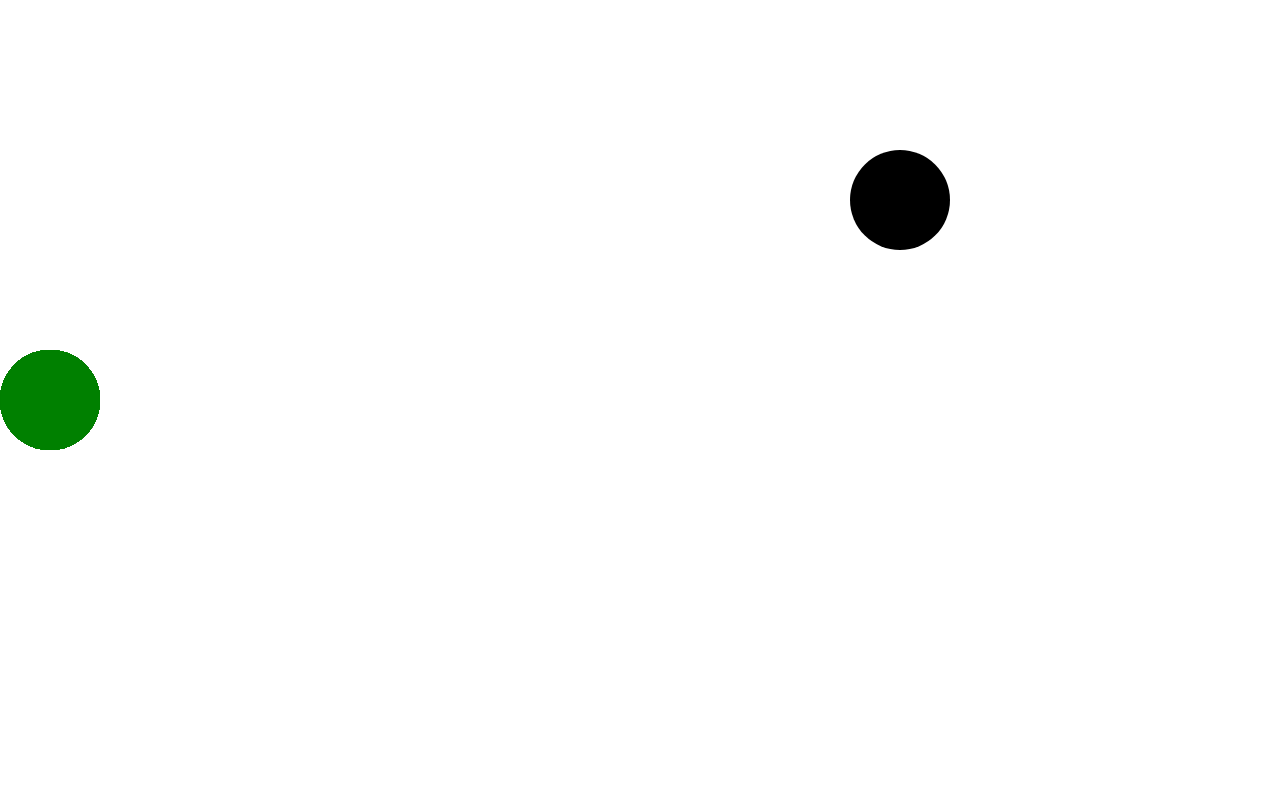
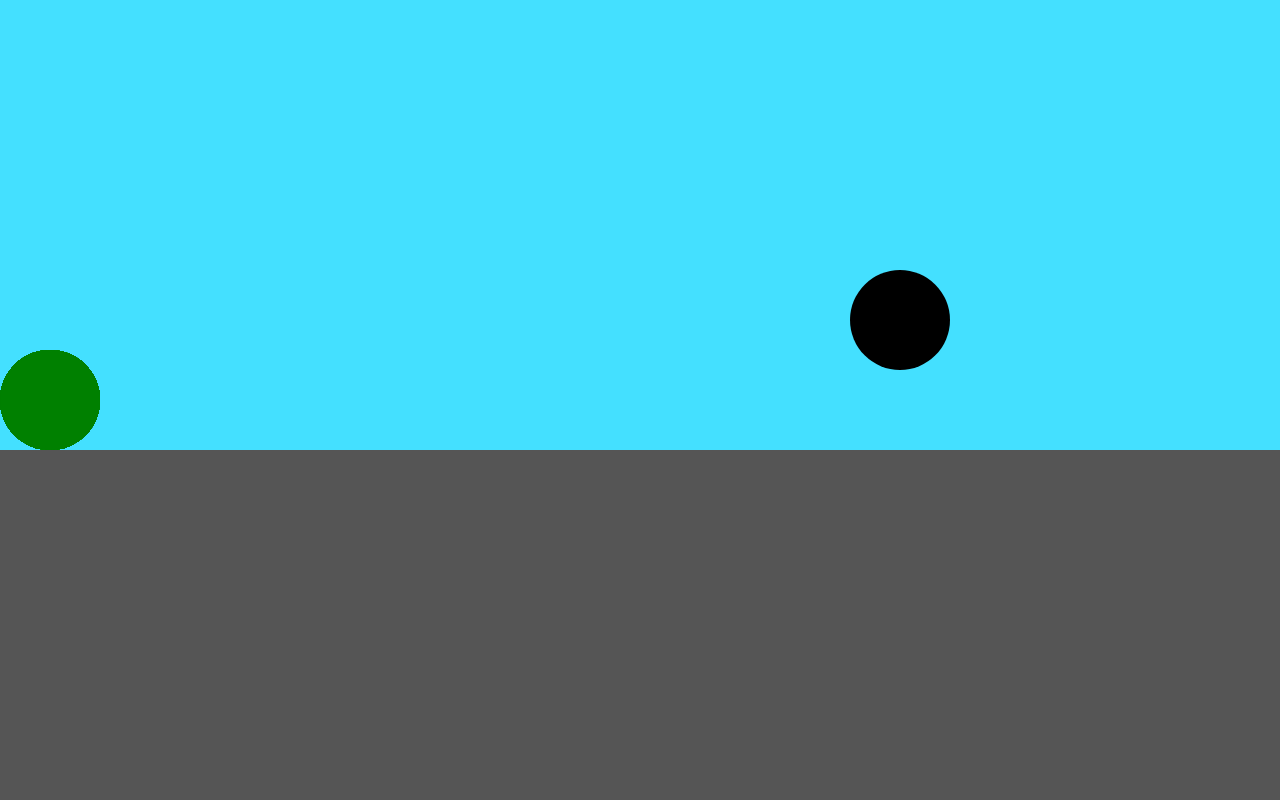
Before and after one commit to MJP8/object, a plain HTML site: page index.html in a window 1280 px wide. Drawn offline with nearby package versions, Linux system fonts and the light colour scheme.

Commit message:
add background and sense touch

```diff
--- a/index.html
+++ b/index.html
@@ -11,17 +11,24 @@
             overflow: hidden;
         }
 
+        #background {
+            position: absolute;
+        }
+
         #canvas {
             width: 100%;
             height: 100%;
+            position: absolute;
         }
 
         .hidden {
             display: none;
         }
 
-        #game {
+        #game,
+        #canvas {
             padding: 0px;
+            margin: 0px;
         }
     </style>
 </head>
@@ -42,6 +49,7 @@
         <!-- <img src="img/treasure.png" id="treasure" width="500rem" style="padding-top: 100px;" />
         <div id="player"></div>
         <div id="enemy"></div> -->
+        <canvas id="background"></canvas>
         <canvas id="canvas"></canvas>
     </div>
     <!-- <img src="img/background.png" id="background" class="hidden" />
--- a/js/game.js
+++ b/js/game.js
@@ -95,14 +95,18 @@ window.onload = function() {
     setup("Pass the enemy");
 }
 
-function pause(ms) {
-    const now = new Date;
-}
-
 function setup(title) {
     document.title = title;
+    console.log(Math.sqrt(3 * 3 + 4 * 4));
     const canvas = new Canvas();
-    canvas.start_game();
+    canvas.background.draw();
+    canvas.c.font = "50px monospace";
+    canvas.c.fillText("Use the left and right arrow keys to", 50, 50);
+    canvas.c.fillText("pass the enemy.", 50, 150);
+    setTimeout(() => {
+        canvas.c.clearRect(0, 0, canvas.width, canvas.height);
+        canvas.start_game();
+    }, 2000);
 }
 class Canvas {
     constructor() {
@@ -115,16 +119,32 @@ class Canvas {
         // img = document.getElementById(id02);
         // ctx.drawImage(img, width - (width / 4.5 * 2), 100, width / 5 * 2, height / 5 * 2);
         // enemy.move(ctx);
+        this.background = new Background();
         this.player = new Player(50, 400, 100);
         this.enemy = new Enemy(900, 400, 100);
         this.sprites = [this.player, this.enemy];
 
     }
     start_game() {
+        this.background.draw();
         this.player.draw_sprite(this.c);
         this.enemy.draw_sprite(this.c);
         this.player.check_keys(this.c, this.enemy);
         this.enemy.guard(this.c, this.player);
+    }
+}
+class Background {
+    constructor() {
+        this.canvas = document.getElementById("background");
+        this.width = this.canvas.width = window.innerWidth;
+        this.height = this.canvas.height = window.innerHeight;
+        this.c = this.canvas.getContext("2d");
+    }
+    draw() {
+        this.c.fillStyle = "#44e0ff";
+        this.c.fillRect(0, 0, this.width, this.height);
+        this.c.fillStyle = "#555555";
+        this.c.fillRect(0, 450, this.width, this.height - 450);
     }
 }
 class Sprite {
@@ -146,6 +166,37 @@ class Sprite {
         this.y += y_increment;
         this.draw_sprite(c);
         sprite.draw_sprite(c);
+        if (this.is_touching(sprite) && this.color == "green") {
+            this.color = "black";
+            this.draw_sprite(c);
+        }
+    }
+    is_touching(sprite) {
+        let a;
+        let b;
+        let c;
+        if (this.x > sprite.x) {
+            a = this.x - sprite.x;
+        } else {
+            a = sprite.x - this.x;
+        }
+        if (this.y > sprite.y) {
+            b = this.y - sprite.y;
+        } else {
+            b = sprite.y - this.y;
+        }
+        c = Math.sqrt(a * a + b * b);
+        let size;
+        if (this.size >= sprite.size) {
+            size = this.size;
+        } else {
+            size = sprite.size;
+        }
+        if (c < size) {
+            return true;
+        } else {
+            return false;
+        }
     }
 }
 
```
Also changed, not shown: js/check_key.js (deleted).
